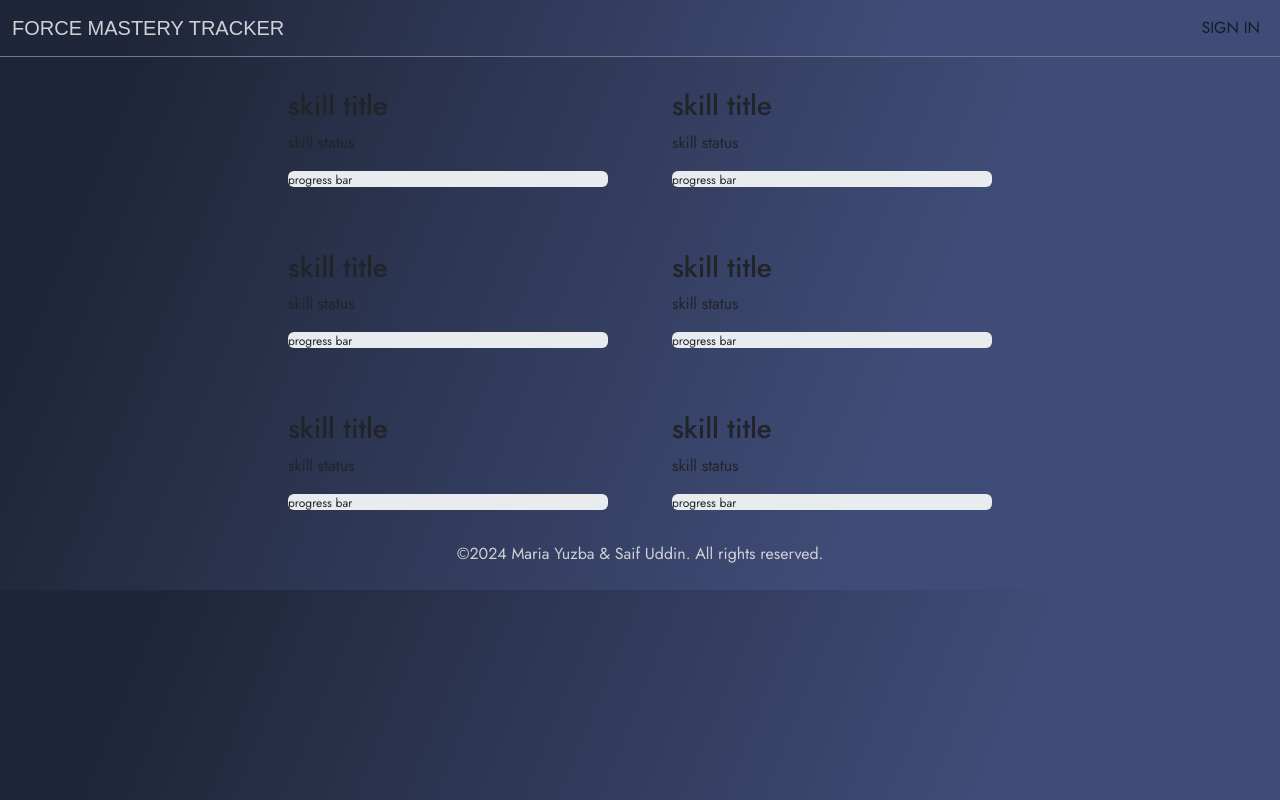
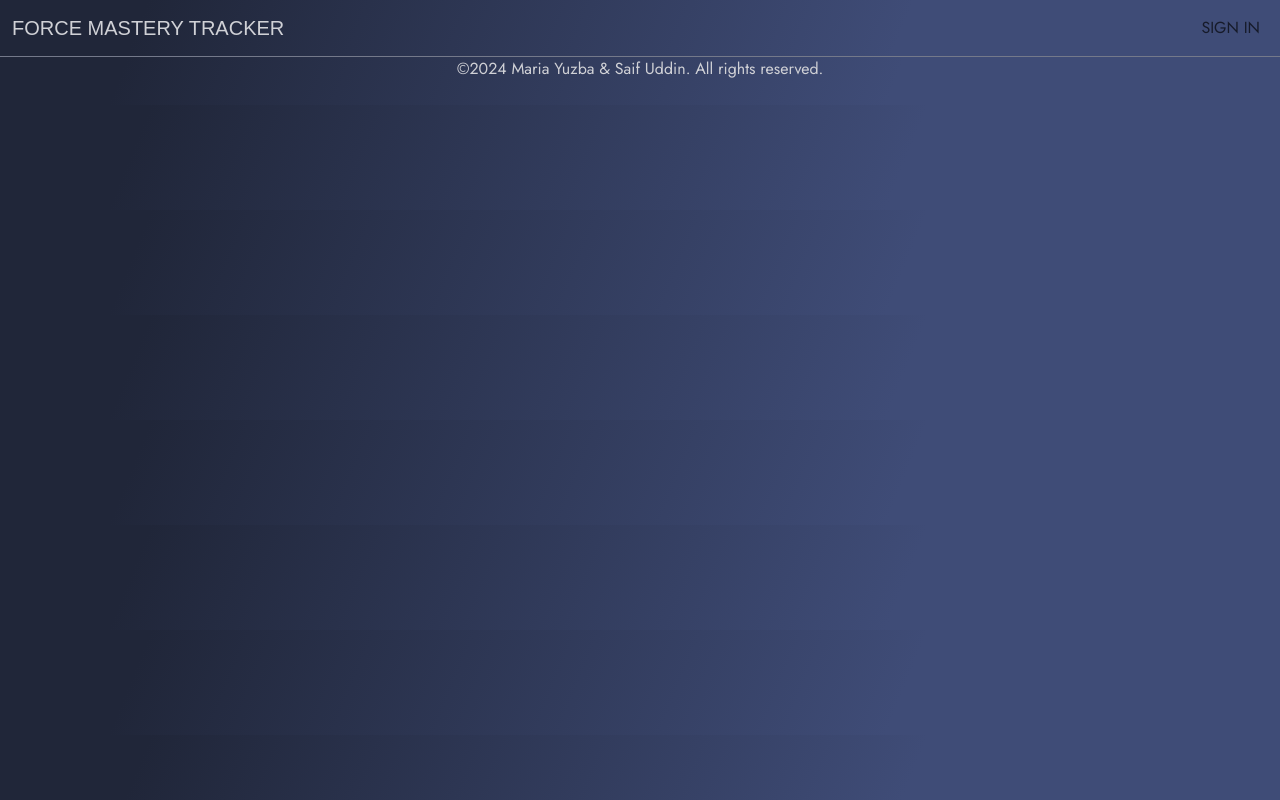
Before and after one commit to yuzbamaria/pet-adopt, a React (Vite) app: page /userprofile in a window 1280 px wide. Built offline with nearby package versions, Linux system fonts and the light colour scheme; a web font is replaced by a local one.

Commit message:
render skills on profile page

```diff
--- a/src/components/BookAPI/index.jsx
+++ b/src/components/BookAPI/index.jsx
@@ -59,7 +59,6 @@ function BookAPI(){
         </div>
         {/* List of books */}
         <ul id="book-list" style={{padding:0}}>
-            {/* {books.map((book) => ( */}
             {books.map((book) => (
             <li key={book.url} className="d-flex">
                 <input
--- a/src/components/SavedSkill/SavedSkill.jsx
+++ b/src/components/SavedSkill/SavedSkill.jsx
@@ -1,12 +1,15 @@
 import "./SavedSkill.css"
+import { userDB } from "../../utils/database"
+const { currentUser } = userDB; // returns current user logged in
+const skills = currentUser && userDB['userAccounts'][currentUser]['skills']; // returns object with skills for current user
 
-function SavedSkill(){
-
+function SavedSkill(props){
+    // console.log(currentUser, skills);
     return (
         <div className="saved-skill">
-            <h3 className="skill-title">skill title</h3>
+            <h3 className="skill-title">skill title: {props.title}</h3>
             <p className="skill-status">skill status</p>
-            <div className="progress">progress bar</div>
+            <div className="progress">progress bar: 0/{props.tasks}</div>
         </div>
     )
 }
--- a/src/pages/Profile.jsx
+++ b/src/pages/Profile.jsx
@@ -1,17 +1,28 @@
 import SavedSkill from "../components/SavedSkill/SavedSkill";
 import "./css/Profile.css"
+import { userDB } from "../utils/database"
 
 function Profile(){
-    let loggedIn = false;
+    const { currentUser } = userDB; // returns current user logged in
+    const skills = currentUser && userDB['userAccounts'][currentUser]['skills']; // returns object with skills for current user
+    const skillsKeysArray = skills ? Object.entries(skills) : [];
+    console.log(currentUser, skills, skillsKeysArray);
+    skillsKeysArray.map((skill, index)=>{
+        console.log(index)
+        console.log(skill[0])
+        console.log(skill[1].totalTasks)
+    })
     return (
         <div className="wrapper">
             <div className="profile">
-                <SavedSkill />
-                <SavedSkill />
-                <SavedSkill />
-                <SavedSkill />
-                <SavedSkill />
-                <SavedSkill />
+                {skills &&
+                skillsKeysArray.map((skill, index)=>(
+                    <SavedSkill
+                        key={index}
+                        title={skill[0]}
+                        tasks={skill[1].totalTasks}
+                    />
+                ))}
             </div>
         </div>
     )
--- a/src/utils/database.js
+++ b/src/utils/database.js
@@ -44,6 +44,8 @@ function calculateTotalTasks(skill) {
             total += skillInfo[index].length;
         }
         console.log("Total tasks for current skill:",total);
+        userDB.userAccounts[user]["skills"][skill].totalTasks = total;
+        setLocal("skills-tracker", userDB);
     //}
 }
 
```
